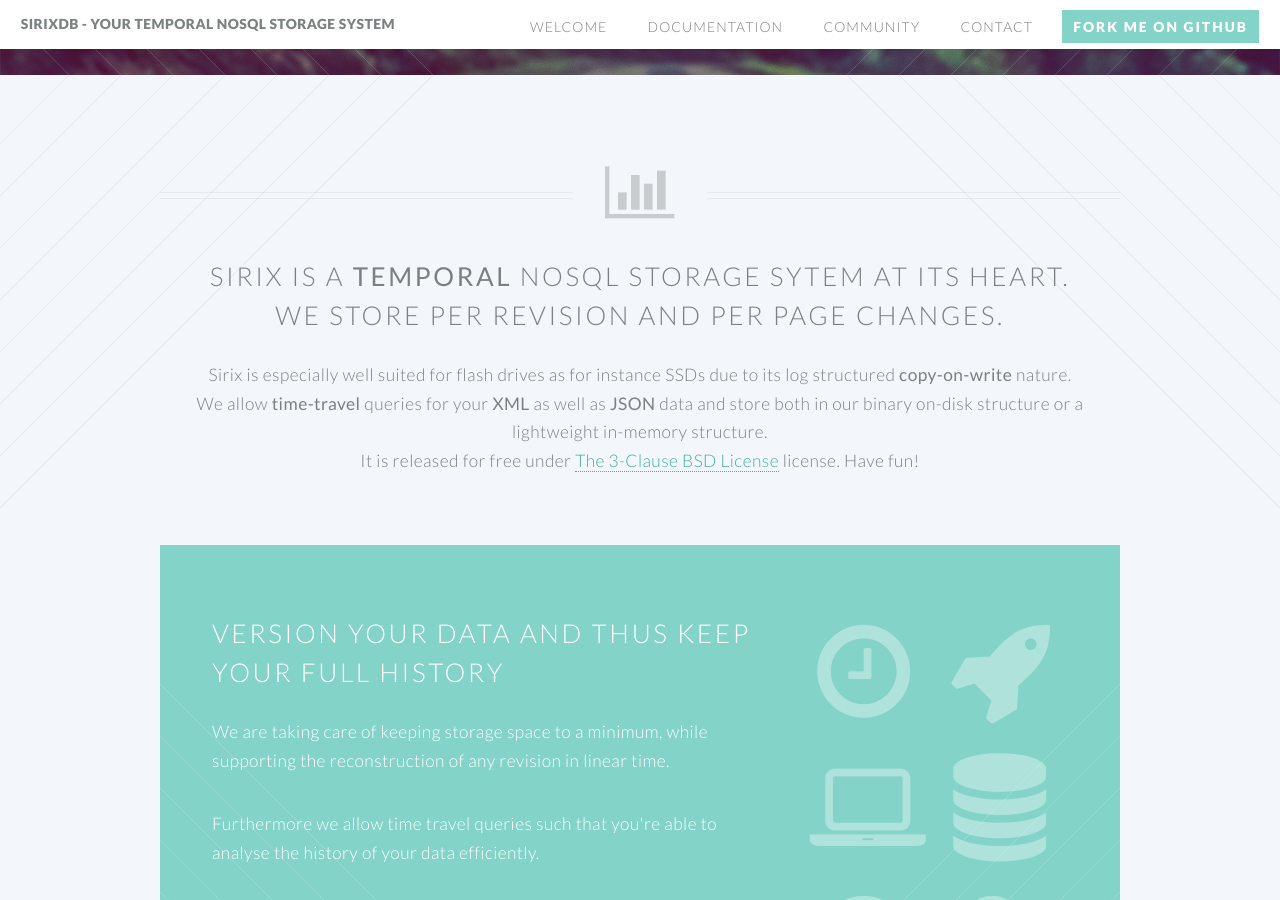
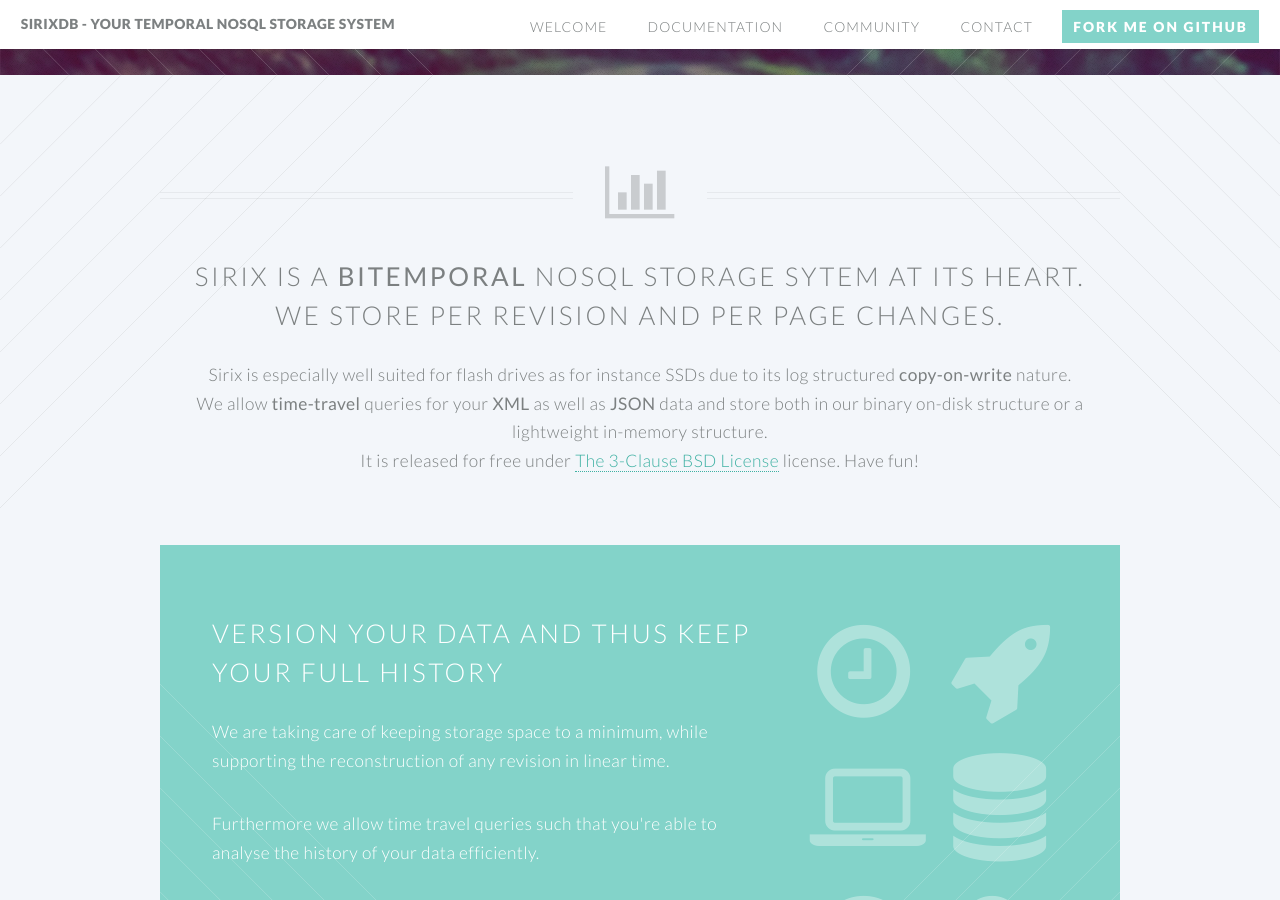
Before and after one commit to sirixdb/sirixdb.github.io, a Jekyll site: the page built from index.html, in a window 1280 px wide and 900 px high, scrolled down 525 px. Built offline with Jekyll 4.4.1, drawn with Linux system fonts in a browser that asks for light colours.

Commit message:
Update index.html

```diff
--- a/index.html
+++ b/index.html
@@ -6,7 +6,7 @@
 
 				<header class="special container">
 					<span class="icon fa-bar-chart-o"></span>
-					<h2>Sirix is a <strong>temporal</strong> NoSQL storage sytem at its heart.
+					<h2>Sirix is a <strong>bitemporal</strong> NoSQL storage sytem at its heart.
 					<br />
 					We store per revision and per page changes.</h2>
 					<p>Sirix is especially well suited for flash drives as for instance SSDs due to its log structured <strong>copy-on-write</strong> nature.
```
